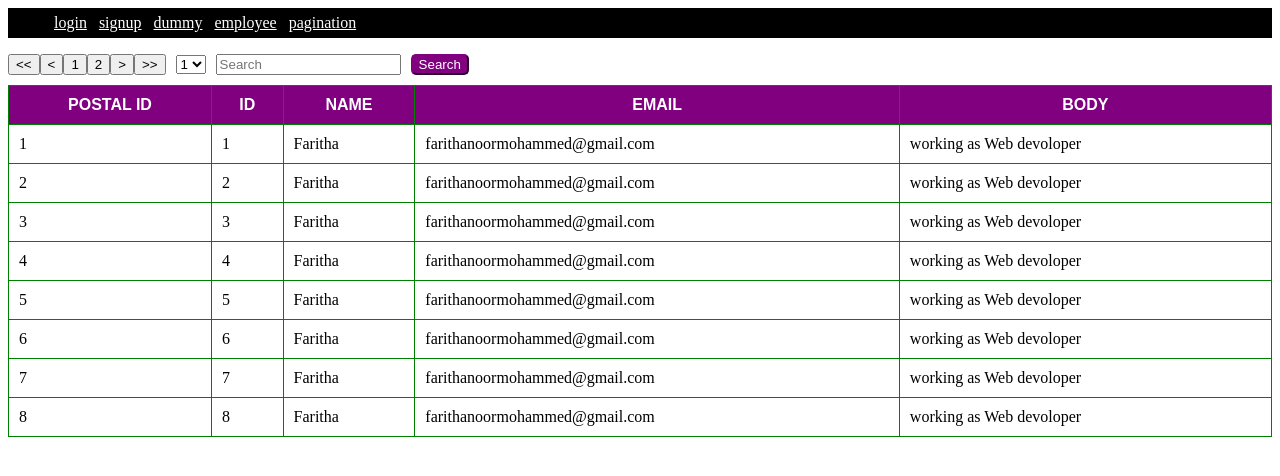
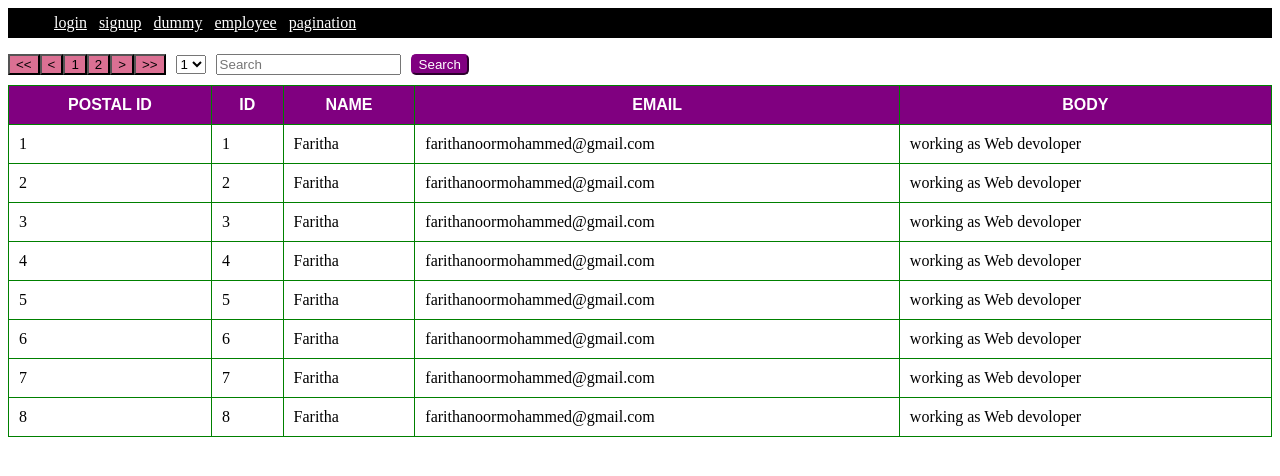
Before and after one commit to farinoor/faritha1, an Angular app: page /pagination in a window 1280 px wide. Shown: the top 476 px of the page. Built offline with nearby package versions, Linux system fonts and the light colour scheme.

Commit message:
2 files modified

```diff
--- a/src/app/pagination/pagination.component.css
+++ b/src/app/pagination/pagination.component.css
@@ -30,3 +30,10 @@ select {
 .button-det:hover {
   background-color: #bf0000;
 }
+.option:hover {
+  background-color: green;
+  cursor: pointer;
+}
+.option {
+  background-color: palevioletred;
+}
--- a/src/app/pagination/pagination.component.html
+++ b/src/app/pagination/pagination.component.html
@@ -1,10 +1,10 @@
 <div class="m-b-10">
-  <button><<</button>
-  <button><</button>
-  <button>1</button>
-  <button>2</button>
-  <button>></button>
-  <button>>></button>
+  <button class="option"><<</button>
+  <button class="option"><</button>
+  <button class="option">1</button>
+  <button class="option">2</button>
+  <button class="option">></button>
+  <button class="option">>></button>
   <select name="page" id="page">
     <option value="1">1</option>
     <option value="2">2</option>
```
